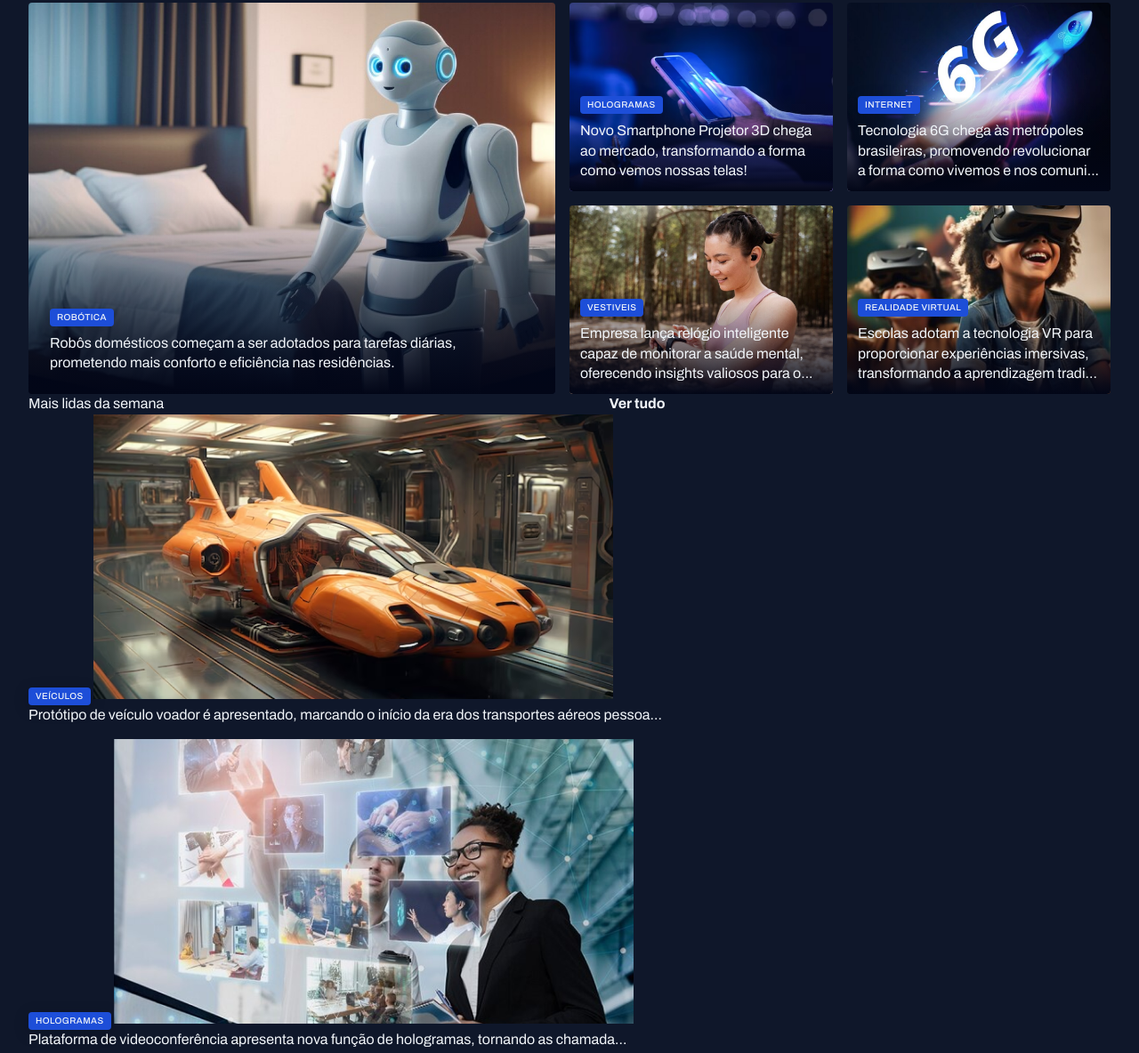
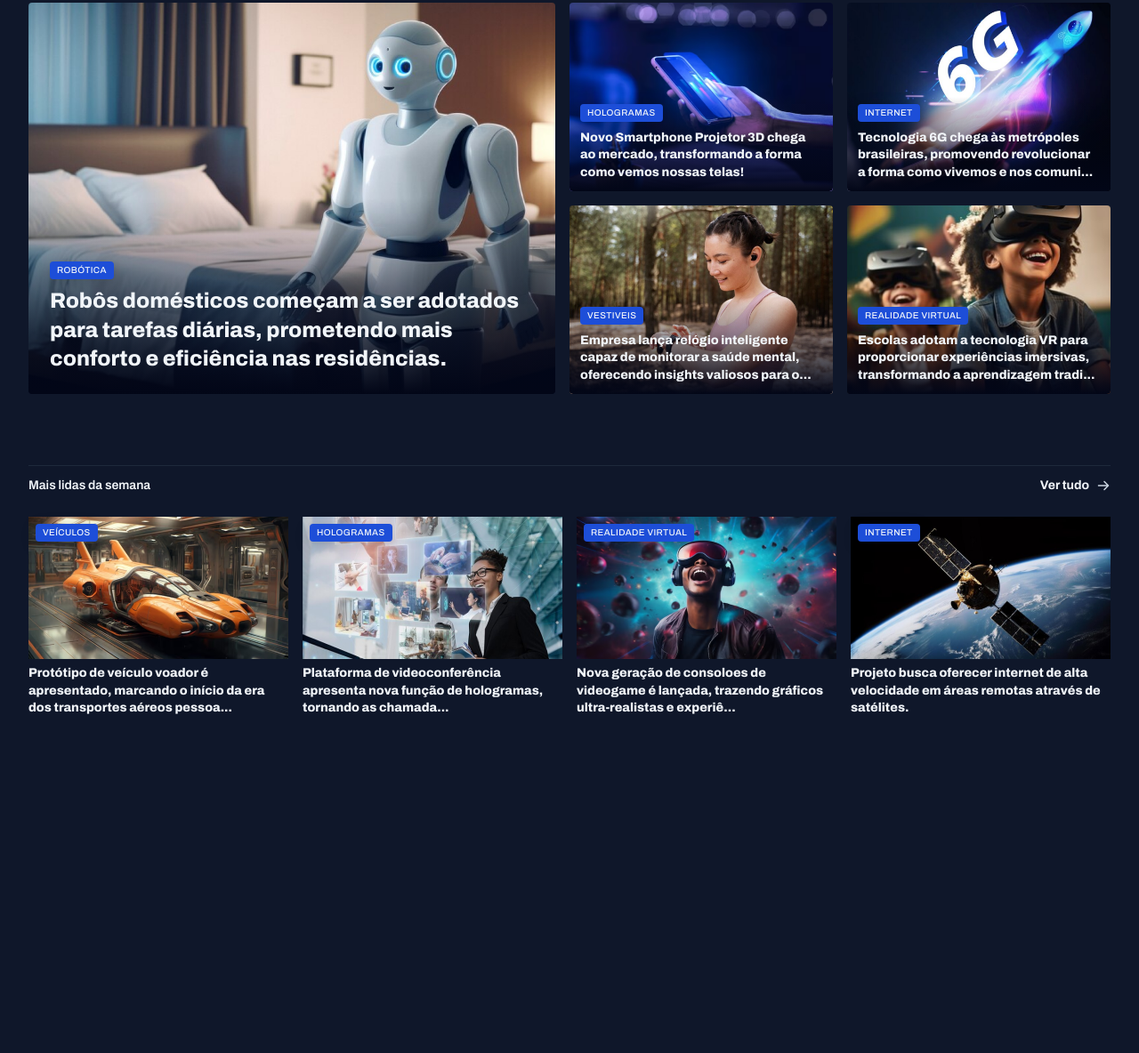
Before and after one commit to Jose-h-neto/projeto-portal-noticias, a plain HTML site: page index.html in a window 1280 px wide. Shown: the part 161-1345 px from the top of the page at 89% size. After the commit the page ends 967 px from the top, so only its background shows below. Drawn offline with Linux system fonts and the light colour scheme.

Commit message:
correção de pequenos bugs no css

```diff
--- a/index.html
+++ b/index.html
@@ -96,8 +96,7 @@
                 </figure>
             </div>
         </section>
-
-        <section id="weekly">
+        <section id="weekly" class="">
             <header class="grid grid-flow-col">
                 <h3>Mais lidas da semana</h3>
                 <a href="#" class="grid grid-flow-col">
@@ -105,40 +104,41 @@
                     <span></span>
                 </a>
             </header>
+
             <div class="grid gap-16">
                 <figure>
                     <span class="content-tag">veículos</span>
                     <img src="assets/images/Image 06.png" alt="Protótipo de veículo voador é apresentado">
-                    <p>
+                    <h2 class="text-lg">
                         Protótipo de veículo voador é apresentado, marcando o início da era dos transportes aéreos
                         pessoa...
-                    </p>
+                    </h2>
                 </figure>
                 <figure>
                     <span class="content-tag">hologramas</span>
                     <img src="assets/images/Image 07.png" alt="Protótipo de veículo voador é apresentado">
-                    <p>
+                    <h2 class="text-lg">
                         Plataforma de videoconferência apresenta nova função de hologramas, tornando as chamada...
-                    </p>
+                    </h2>
                 </figure>
                 <figure>
                     <span class="content-tag">realidade virtual</span>
                     <img src="assets/images/Image 08.png" alt="Protótipo de veículo voador é apresentado">
-                    <p>
+                    <h2 class="text-lg">
                         Nova geração de consoloes de videogame é lançada, trazendo gráficos ultra-realistas e
-                        experiências de jogos totalmente envolventes graças à realidade virtual...
-                    </p>
+                        experiê...
+                    </h2>
                 </figure>
                 <figure>
-                    <span class="content-tag">veículos</span>
+                    <span class="content-tag">internet</span>
                     <img src="assets/images/Image 09.png" alt="Protótipo de veículo voador é apresentado">
-                    <p>
-                        Protótipo de veículo voador é apresentado, marcando o início da era dos transportes aéreos
-                        pessoa...
-                    </p>
+                    <h2 class="text-lg">
+                        Projeto busca oferecer internet de alta velocidade em áreas remotas através de satélites.
+                    </h2>
                 </figure>
             </div>
         </section>
+
     </main>
 </body>
 
--- a/styles/global.css
+++ b/styles/global.css
@@ -54,6 +54,7 @@ img {
 
 main {
     margin-top: 40px;
+    gap: 80px;
 }
 
 .content-tag {
--- a/styles/sections.css
+++ b/styles/sections.css
@@ -1,16 +1,41 @@
-#featured {
-    img {
+section header {
+    border-top: 1px solid var(--stroke-color);
+    padding-block: 12px 24px;
+    font: var(--text-span);
+}
+
+section header a {
+    display: inline-flex;
+    justify-self: end;
+    align-items: center;
+    gap: 8px;
+}
+
+section header a span {
+    display: inline-block;
+    width: 16px;
+    height: 16px;
+    background-image: url(../assets/icons/ArrowRight.svg);
+    background-repeat: no-repeat;
+    background-size: contain;
+}
+
+section header a:hover span {
+    background-image: url(../assets/icons/ArrowRightHover.svg);
+}
+
+#featured img {
     height: 100%;
     object-fit: cover;
 }
-}
 
-.card {
+#featured .card {
     border-radius: 4px;
     overflow: hidden;
     position: relative;
+}
 
-    &::before {
+#featured .card::before {
     content: "";
     position: absolute;
     inset: 0;
@@ -19,18 +44,45 @@
     border-radius: 4px;
 }
 
-    figcaption {
+#featured .card figcaption {
     position: absolute;
     bottom: 0;
+    padding: 24px;
+}
 
-        padding: 24px;
-
-        &:has(.text-lg) {
+#featured .card figcaption:has(.text-lg) {
     padding: 12px;
 }
 
-        h2 {
+#featured .card figcaption h2 {
     margin-top: 8px;
 }
+
+#weekly>header {
+    display: grid;
+    grid-template-columns: 1fr auto;
+    align-items: center;
 }
+
+#weekly>div {
+    grid-template-columns: repeat(4, 292px);
 }
+
+#weekly img {
+    height: 160px;
+}
+
+#weekly figure {
+    position: relative;
+}
+
+#weekly figure .content-tag {
+    position: absolute;
+    top: 8px;
+    left: 8px;
+}
+
+#weekly figure p {
+    margin-top: 8px;
+    font-weight: 400;
+}
--- a/styles/utility.css
+++ b/styles/utility.css
@@ -14,3 +14,23 @@
 .gap-16 {
     gap: 16px;
 }
+
+.gap-32 {
+    gap: 32px;
+}
+
+.text-2xl {
+    font: var(--h1);
+}
+
+.text-xl {
+    font: var(--h2);
+}
+
+.text-lg {
+    font: var(--h3);
+}
+
+.text-sm {
+    font: var(--text-sm);
+}
```
Lines whose indentation alone changed are shown as unchanged.
